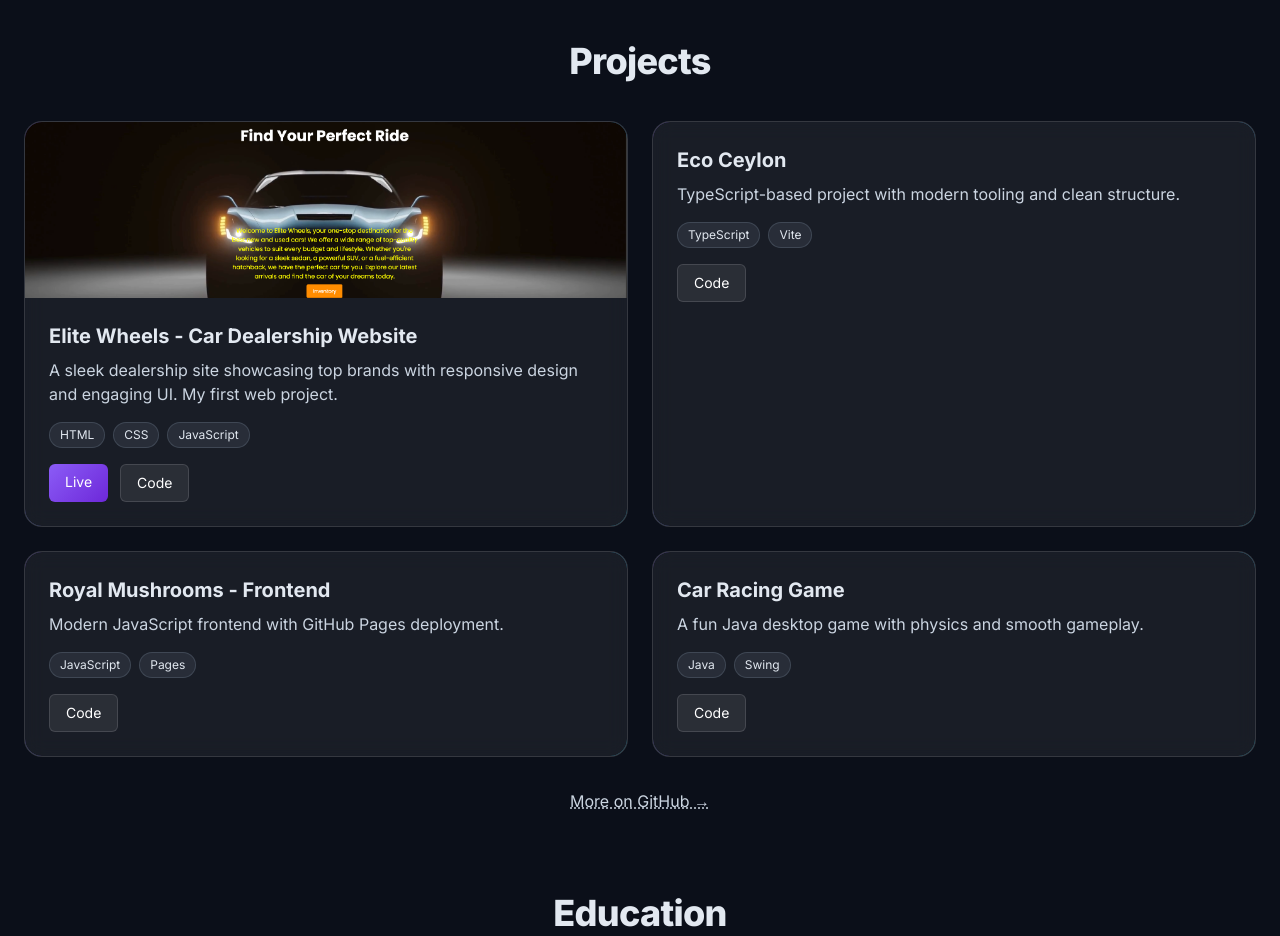
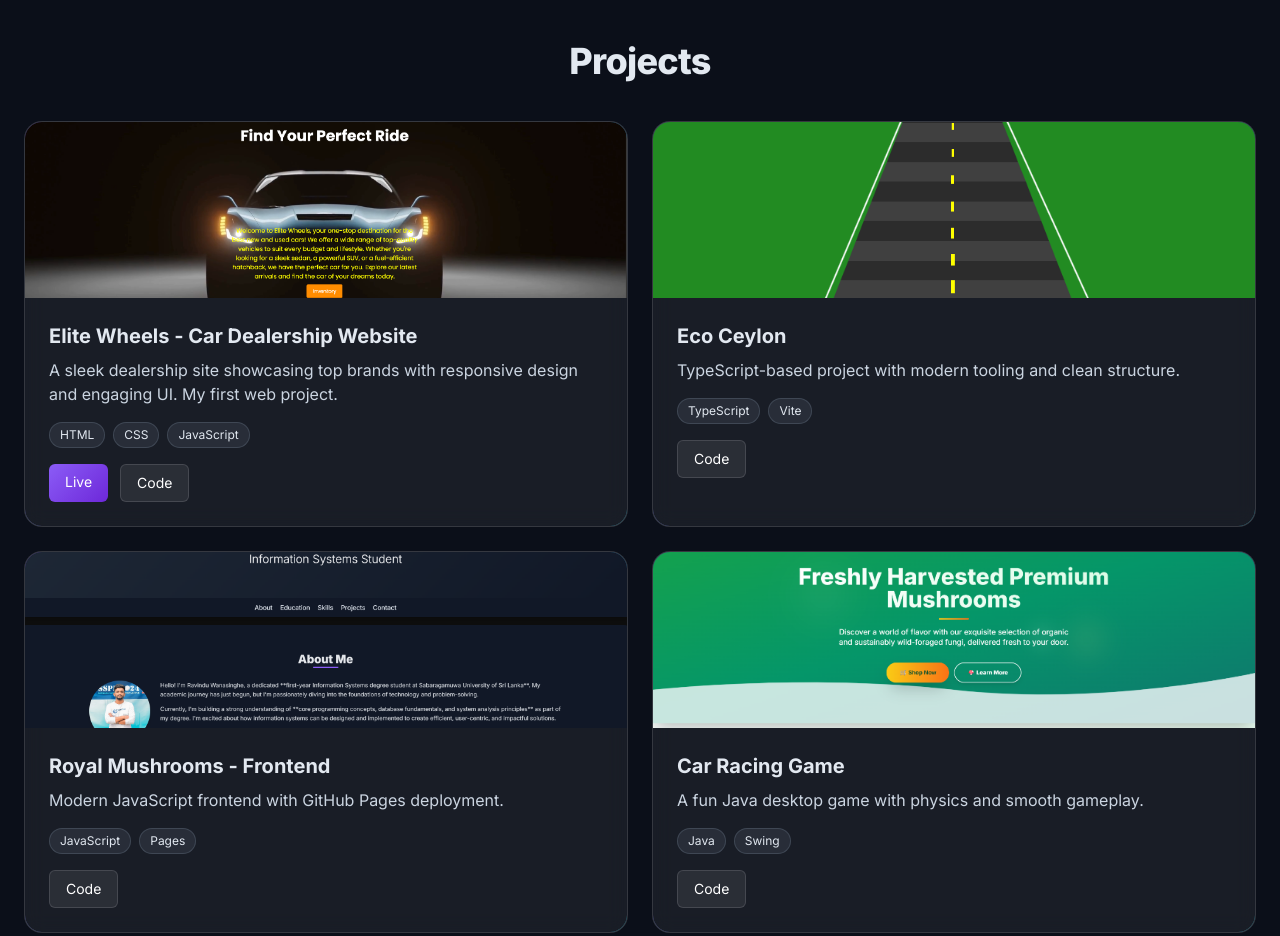
Before and after one commit to RavinduWanasinghe0524/RavinduWanasinghe0524.github.io, a plain HTML site: page index.html in a window 1280 px wide. Shown: the part 1300-2236 px from the top of the page. Drawn offline with nearby package versions, Linux system fonts and the light colour scheme; no server answers.

Commit message:
🖼️ Add project screenshots to all project cards

```diff
--- a/index.html
+++ b/index.html
@@ -175,6 +175,7 @@
         </article>
         <!-- Eco Ceylon -->
         <article class="glass ring-gradient overflow-hidden">
+          <img src="6.png" alt="Eco Ceylon Screenshot" class="w-full h-44 object-cover" />
           <div class="p-6">
             <h3 class="text-xl font-bold mb-2">Eco Ceylon</h3>
             <p class="text-slate-300 mb-4">TypeScript-based project with modern tooling and clean structure.</p>
@@ -189,6 +190,7 @@
         </article>
         <!-- Royal Mushrooms -->
         <article class="glass ring-gradient overflow-hidden">
+          <img src="8.png" alt="Royal Mushrooms Frontend Screenshot" class="w-full h-44 object-cover" />
           <div class="p-6">
             <h3 class="text-xl font-bold mb-2">Royal Mushrooms - Frontend</h3>
             <p class="text-slate-300 mb-4">Modern JavaScript frontend with GitHub Pages deployment.</p>
@@ -203,6 +205,7 @@
         </article>
         <!-- Car Racing Game -->
         <article class="glass ring-gradient overflow-hidden">
+          <img src="10.png" alt="Car Racing Game Screenshot" class="w-full h-44 object-cover" />
           <div class="p-6">
             <h3 class="text-xl font-bold mb-2">Car Racing Game</h3>
             <p class="text-slate-300 mb-4">A fun Java desktop game with physics and smooth gameplay.</p>
```
